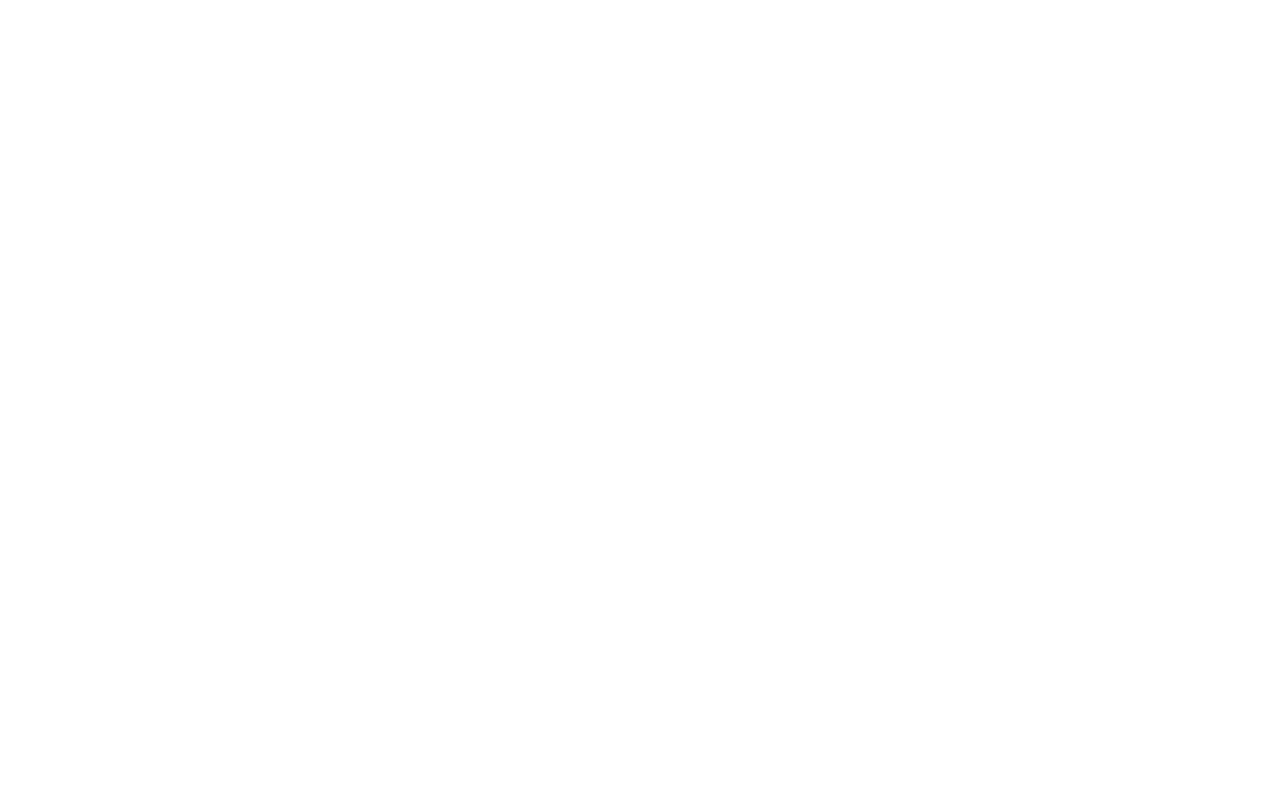
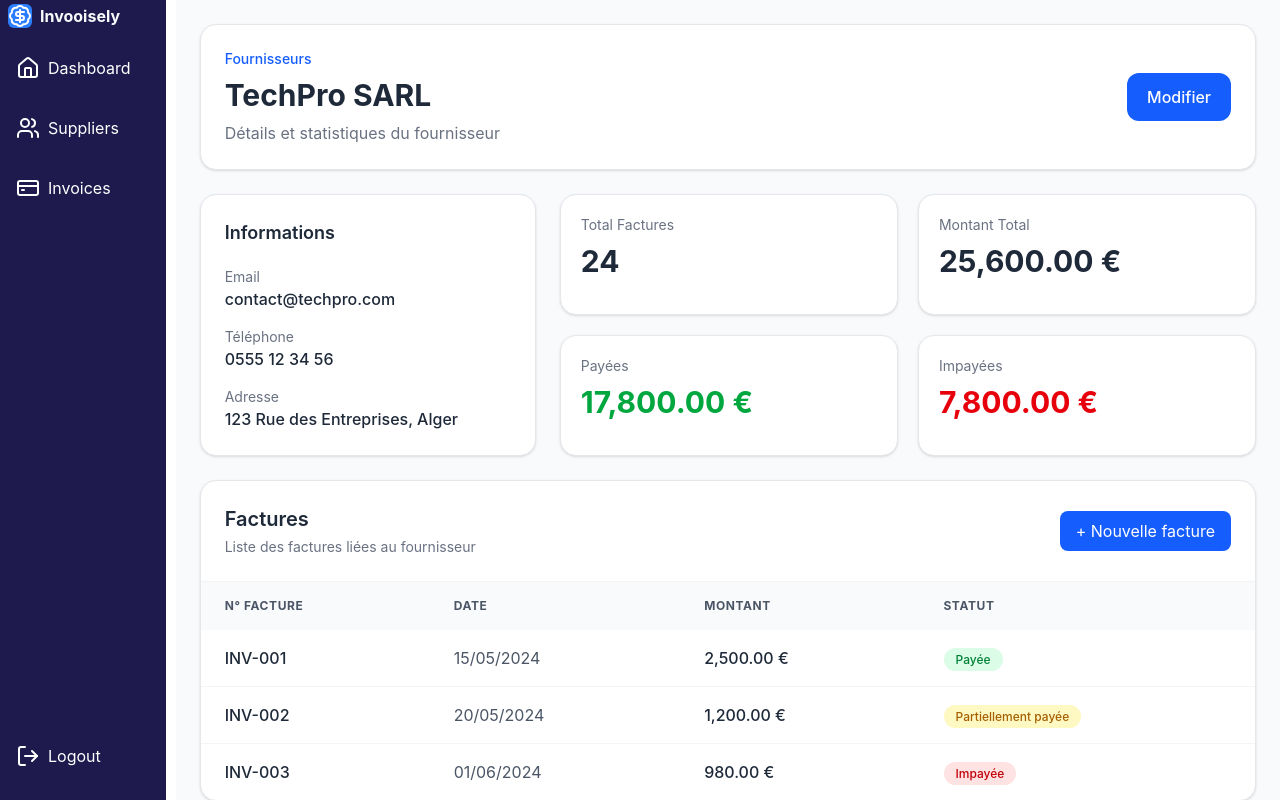
Before and after one commit to walidnoussir/Smart_Invoice-, a React app in the folder Frontend/: page /supplier-details in a window 1280 px wide. Before the commit this address had no page. Built offline with nearby package versions, Linux system fonts and the light colour scheme; the HTML template or start-up script is replaced by a standard one.

Commit message:
finish the design part of suppliers

```diff
--- a/Frontend/src/App.jsx
+++ b/Frontend/src/App.jsx
@@ -3,6 +3,7 @@ import AppLayout from "./components/AppLayout";
 import HomPage from "./pages/HomPage";
 import SupplierPage from "./pages/SupplierPage";
 import InvoicePage from "./pages/InvoicePage";
+import SupplierDetailsPage from "./pages/SupplierDetailsPage";
 
 function App() {
   return (
@@ -12,6 +13,7 @@ function App() {
           <Route index element={<HomPage />} />
           <Route path="suppliers" element={<SupplierPage />} />
           <Route path="invoices" element={<InvoicePage />} />
+          <Route path="supplier-details" element={<SupplierDetailsPage />} />
         </Route>
       </Routes>
     </BrowserRouter>
--- /dev/null
+++ b/Frontend/src/components/suppliers/NewSupplier.jsx
@@ -0,0 +1,97 @@
+function NewSupplier({ setIsOpen }) {
+  return (
+    <div className="fixed inset-0 z-50 flex items-center justify-center bg-black/50 px-4">
+      <div className="bg-white w-full max-w-2xl rounded-2xl shadow-xl animate-in fade-in zoom-in-95">
+        {/* Header */}
+        <div className="flex items-center justify-between p-5 border-b">
+          <h2 className="text-xl font-semibold text-gray-800">
+            Ajouter un fournisseur
+          </h2>
+
+          <button
+            onClick={() => setIsOpen(false)}
+            className="text-gray-500 hover:text-red-500 text-2xl"
+          >
+            ×
+          </button>
+        </div>
+
+        {/* Body */}
+        <form className="p-5 space-y-5">
+          {/* Name */}
+          <div>
+            <label className="block text-sm font-medium text-gray-700 mb-2">
+              Nom du fournisseur
+            </label>
+
+            <input
+              type="text"
+              placeholder="TechPro SARL"
+              className="w-full border border-gray-300 rounded-lg px-4 py-3 outline-none focus:ring-2 focus:ring-blue-500"
+            />
+          </div>
+
+          {/* Email & Phone */}
+          <div className="grid grid-cols-1 md:grid-cols-2 gap-4">
+            <div>
+              <label className="block text-sm font-medium text-gray-700 mb-2">
+                Email
+              </label>
+
+              <input
+                type="email"
+                placeholder="contact@techpro.com"
+                className="w-full border border-gray-300 rounded-lg px-4 py-3 outline-none focus:ring-2 focus:ring-blue-500"
+              />
+            </div>
+
+            <div>
+              <label className="block text-sm font-medium text-gray-700 mb-2">
+                Téléphone
+              </label>
+
+              <input
+                type="text"
+                placeholder="0555 12 34 56"
+                className="w-full border border-gray-300 rounded-lg px-4 py-3 outline-none focus:ring-2 focus:ring-blue-500"
+              />
+            </div>
+          </div>
+
+          {/* Address */}
+          <div>
+            <label className="block text-sm font-medium text-gray-700 mb-2">
+              Adresse
+            </label>
+
+            <textarea
+              rows="4"
+              placeholder="Adresse du fournisseur..."
+              className="w-full border border-gray-300 rounded-lg px-4 py-3 outline-none focus:ring-2 focus:ring-blue-500 resize-none"
+            ></textarea>
+          </div>
+
+          {/* Buttons */}
+          <div className="flex justify-end gap-3 pt-2">
+            <button
+              type="button"
+              onClick={() => setIsOpen(false)}
+              className="px-5 py-2.5 rounded-lg border border-gray-300 text-gray-700 hover:bg-gray-100"
+            >
+              Annuler
+            </button>
+
+            <button
+              type="submit"
+              className="px-5 py-2.5 rounded-lg bg-blue-600 hover:bg-blue-700 text-white"
+            >
+              Enregistrer
+            </button>
+          </div>
+        </form>
+      </div>
+    </div>
+  );
+}
+
+export default NewSupplier;
--- /dev/null
+++ b/Frontend/src/pages/SupplierDetailsPage.jsx
@@ -0,0 +1,186 @@
+function SupplierDetailsPage() {
+  const supplier = {
+    name: "TechPro SARL",
+    email: "contact@techpro.com",
+    phone: "0555 12 34 56",
+    address: "123 Rue des Entreprises, Alger",
+    totalInvoices: 24,
+    totalAmount: "25,600.00 €",
+    paid: "17,800.00 €",
+    unpaid: "7,800.00 €",
+  };
+
+  const invoices = [
+    {
+      id: "INV-001",
+      date: "15/05/2024",
+      amount: "2,500.00 €",
+      status: "Payée",
+    },
+    {
+      id: "INV-002",
+      date: "20/05/2024",
+      amount: "1,200.00 €",
+      status: "Partiellement payée",
+    },
+    {
+      id: "INV-003",
+      date: "01/06/2024",
+      amount: "980.00 €",
+      status: "Impayée",
+    },
+  ];
+
+  return (
+    <div className="min-h-screen bg-gray-50 p-6">
+      {/* Header */}
+      <div className="bg-white rounded-2xl shadow-sm border border-gray-200 p-6 mb-6">
+        <div className="flex flex-col lg:flex-row lg:items-center lg:justify-between gap-5">
+          <div>
+            <p className="text-sm text-blue-600 font-medium mb-2">
+              Fournisseurs
+            </p>
+
+            <h1 className="text-3xl font-bold text-gray-800">
+              {supplier.name}
+            </h1>
+
+            <p className="text-gray-500 mt-2">
+              Détails et statistiques du fournisseur
+            </p>
+          </div>
+
+          <button className="bg-blue-600 hover:bg-blue-700 text-white px-5 py-3 rounded-xl font-medium transition">
+            Modifier
+          </button>
+        </div>
+      </div>
+
+      {/* Supplier Info + Stats */}
+      <div className="grid grid-cols-1 lg:grid-cols-3 gap-6 mb-6">
+        {/* Informations */}
+        <div className="bg-white rounded-2xl shadow-sm border border-gray-200 p-6 lg:col-span-1">
+          <h2 className="text-lg font-semibold text-gray-800 mb-5">
+            Informations
+          </h2>
+
+          <div className="space-y-4">
+            <div>
+              <p className="text-sm text-gray-500">Email</p>
+              <p className="font-medium text-gray-800">{supplier.email}</p>
+            </div>
+
+            <div>
+              <p className="text-sm text-gray-500">Téléphone</p>
+              <p className="font-medium text-gray-800">{supplier.phone}</p>
+            </div>
+
+            <div>
+              <p className="text-sm text-gray-500">Adresse</p>
+              <p className="font-medium text-gray-800">{supplier.address}</p>
+            </div>
+          </div>
+        </div>
+
+        {/* Stats */}
+        <div className="lg:col-span-2 grid grid-cols-1 md:grid-cols-2 gap-5">
+          <div className="bg-white rounded-2xl shadow-sm border border-gray-200 p-5">
+            <p className="text-sm text-gray-500 mb-2">Total Factures</p>
+
+            <h3 className="text-3xl font-bold text-gray-800">
+              {supplier.totalInvoices}
+            </h3>
+          </div>
+
+          <div className="bg-white rounded-2xl shadow-sm border border-gray-200 p-5">
+            <p className="text-sm text-gray-500 mb-2">Montant Total</p>
+
+            <h3 className="text-3xl font-bold text-gray-800">
+              {supplier.totalAmount}
+            </h3>
+          </div>
+
+          <div className="bg-white rounded-2xl shadow-sm border border-gray-200 p-5">
+            <p className="text-sm text-gray-500 mb-2">Payées</p>
+
+            <h3 className="text-3xl font-bold text-green-600">
+              {supplier.paid}
+            </h3>
+          </div>
+
+          <div className="bg-white rounded-2xl shadow-sm border border-gray-200 p-5">
+            <p className="text-sm text-gray-500 mb-2">Impayées</p>
+
+            <h3 className="text-3xl font-bold text-red-600">
+              {supplier.unpaid}
+            </h3>
+          </div>
+        </div>
+      </div>
+
+      {/* Invoices Table */}
+      <div className="bg-white rounded-2xl shadow-sm border border-gray-200 overflow-hidden">
+        {/* Header */}
+        <div className="flex items-center justify-between p-6 border-b border-gray-100">
+          <div>
+            <h2 className="text-xl font-semibold text-gray-800">Factures</h2>
+
+            <p className="text-sm text-gray-500 mt-1">
+              Liste des factures liées au fournisseur
+            </p>
+          </div>
+
+          <button className="bg-blue-600 hover:bg-blue-700 text-white px-4 py-2 rounded-lg">
+            + Nouvelle facture
+          </button>
+        </div>
+
+        {/* Table */}
+        <div className="overflow-x-auto">
+          <table className="w-full text-left">
+            <thead className="bg-gray-50 text-gray-600 uppercase text-xs tracking-wider">
+              <tr>
+                <th className="px-6 py-4">N° Facture</th>
+                <th className="px-6 py-4">Date</th>
+                <th className="px-6 py-4">Montant</th>
+                <th className="px-6 py-4">Statut</th>
+              </tr>
+            </thead>
+
+            <tbody className="divide-y divide-gray-100">
+              {invoices.map((invoice, index) => (
+                <tr key={index} className="hover:bg-gray-50 transition">
+                  <td className="px-6 py-4 font-medium text-gray-800">
+                    {invoice.id}
+                  </td>
+
+                  <td className="px-6 py-4 text-gray-600">{invoice.date}</td>
+
+                  <td className="px-6 py-4 text-gray-800 font-medium">
+                    {invoice.amount}
+                  </td>
+
+                  <td className="px-6 py-4">
+                    <span
+                      className={`px-3 py-1 rounded-full text-xs font-medium ${
+                        invoice.status === "Payée"
+                          ? "bg-green-100 text-green-700"
+                          : invoice.status === "Partiellement payée"
+                            ? "bg-yellow-100 text-yellow-700"
+                            : "bg-red-100 text-red-700"
+                      }`}
+                    >
+                      {invoice.status}
+                    </span>
+                  </td>
+                </tr>
+              ))}
+            </tbody>
+          </table>
+        </div>
+      </div>
+    </div>
+  );
+}
+
+export default SupplierDetailsPage;
--- a/Frontend/src/pages/SupplierPage.jsx
+++ b/Frontend/src/pages/SupplierPage.jsx
@@ -1,3 +1,7 @@
+import { useState } from "react";
+import NewSupplier from "../components/suppliers/NewSupplier";
+import { useNavigate } from "react-router-dom";
+
 const suppliers = [
   {
     id: 1,
@@ -20,6 +24,9 @@ const suppliers = [
 ];
 
 function SupplierPage() {
+  const [isOpen, setIsOpen] = useState(false);
+  const navigate = useNavigate();
+
   return (
     <div>
       <div className="bg-white w-full rounded-xl shadow-sm border border-gray-200 overflow-hidden">
@@ -34,8 +41,11 @@ function SupplierPage() {
             </p>
           </div>
 
-          <button className="bg-blue-600 hover:bg-blue-700 transition text-white px-4 py-2 rounded-lg text-sm font-medium shadow-sm cursor-pointer">
-            + Nouveau fournisseur
+          <button
+            onClick={() => setIsOpen(true)}
+            className="bg-blue-600 hover:bg-blue-700 transition text-white px-4 py-2 rounded-lg text-sm font-medium shadow-sm cursor-pointer"
+          >
+            + Nouveau fournisseurs
           </button>
         </div>
 
@@ -74,7 +84,10 @@ function SupplierPage() {
                   <td className="px-6 py-4">
                     <div className="flex items-center justify-center gap-2">
                       {/* View */}
-                      <button className="w-9 h-9 flex items-center justify-center rounded-lg border border-gray-200 hover:bg-blue-50 hover:border-blue-200 transition">
+                      <button
+                        onClick={() => navigate("/supplier-details")}
+                        className="w-9 h-9 flex items-center justify-center rounded-lg border border-gray-200 hover:bg-blue-50 hover:border-blue-200 transition"
+                      >
                         <svg
                           xmlns="http://www.w3.org/2000/svg"
                           className="w-4 h-4 text-blue-600"
@@ -121,6 +134,7 @@ function SupplierPage() {
           </button>
         </div>
       </div>
+      {isOpen && <NewSupplier setIsOpen={setIsOpen} />}
     </div>
   );
 }
```
